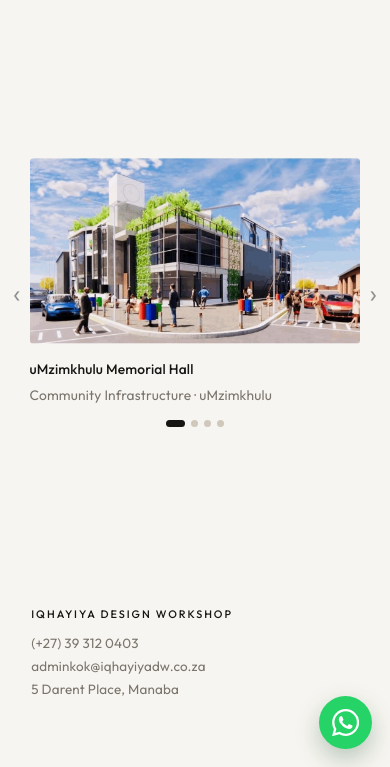
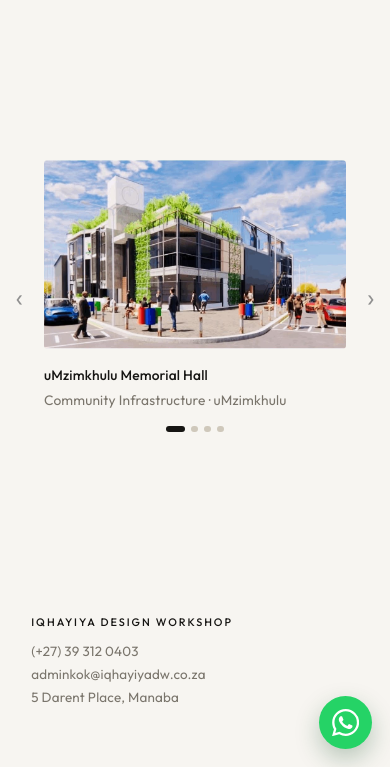
Before and after one commit to shichabonkuna22-star/iQhayiya-KLG-Design-Prototype, a website: page index.html in a window 390 px wide. Shown: the part 77-844 px from the top of the page. Drawn offline with Linux system fonts and the light colour scheme.

Commit message:
Enlarge the home photo and give the arrows more breathing room.

```diff
--- a/css/klg.css
+++ b/css/klg.css
@@ -170,12 +170,12 @@ body:has(.home-stage) .site-footer { display: none; }
 
 .home-stage {
   display: grid;
-  grid-template-columns: auto minmax(0, 42rem) auto;
+  grid-template-columns: auto minmax(0, 58rem) auto;
   justify-content: center;
   align-items: center;
-  column-gap: 0.15rem;
-  min-height: calc(100vh - var(--header-h) - 11rem);
-  padding: 1rem clamp(0.6rem, 3vw, 2rem) 0.6rem;
+  column-gap: 1.4rem;
+  min-height: calc(100vh - var(--header-h) - 10.5rem);
+  padding: 1.1rem clamp(0.8rem, 3vw, 2.4rem) 0.6rem;
 }
 .home-contact {
   padding: 0.8rem clamp(1.4rem, 8vw, 7rem) 2.6rem;
@@ -220,15 +220,15 @@ body:has(.home-stage) .site-footer { display: none; }
 .home-frame {
   position: relative;
   width: 100%;
-  max-width: 42rem;
+  max-width: 58rem;
   justify-self: center;
 }
 .home-frame a { display: block; color: inherit; }
 .home-slides {
   position: relative;
   width: 100%;
-  aspect-ratio: 16 / 9;
-  max-height: 40vh;
+  aspect-ratio: 16 / 10;
+  max-height: 54vh;
   overflow: hidden;
   border-radius: 0.25rem;
   background: #ece7de;
@@ -643,7 +643,7 @@ h3 { font-size: 1.02rem; margin: 0 0 0.4rem; }
 
 @media (max-width: 960px) {
   .join-pair, .contact-panel, .article-spread, .footer-grid, .notes { grid-template-columns: 1fr; }
-  .home-frame { width: 100%; max-width: 42rem; }
+  .home-frame { width: 100%; max-width: 58rem; }
   .gallery-grid { grid-template-columns: 1fr 1fr; }
 }
 
@@ -665,8 +665,8 @@ h3 { font-size: 1.02rem; margin: 0 0 0.4rem; }
   }
   .site-nav.is-open { display: flex; }
   .klg-grid, .gallery-grid { grid-template-columns: 1fr; }
-  .home-stage { column-gap: 0.1rem; padding: 0.6rem 0.35rem 1rem; }
-  .home-slides { max-height: 34vh; }
+  .home-stage { column-gap: 0.85rem; padding: 0.6rem 0.5rem 1rem; }
+  .home-slides { max-height: 42vh; }
   .wordmark-name { font-size: 1.05rem; }
   .wordmark-sub { display: none; }
 }
--- a/index.html
+++ b/index.html
@@ -6,7 +6,7 @@
   <title>iQhayiya Design Workshop</title>
   <meta name="description" content="iQhayiya Design Workshop is a professional architectural firm. The name IQHAYIYA translates to pride in isiXhosa.">
   <link rel="icon" href="favicon.svg" type="image/svg+xml">
-  <link rel="stylesheet" href="css/klg.css?v=klg6">
+  <link rel="stylesheet" href="css/klg.css?v=klg7">
 </head>
 <body>
   <div id="site-header"></div>
```
Also changed, not shown: article.html (+1 -1 lines), join.html (+1 -1 lines), news.html (+1 -1 lines), practice.html (+1 -1 lines), project.html (+1 -1 lines), work.html (+1 -1 lines).
